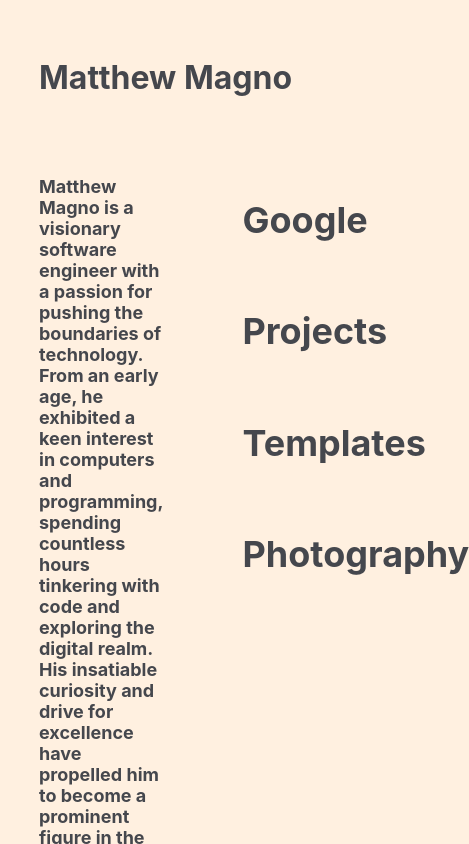
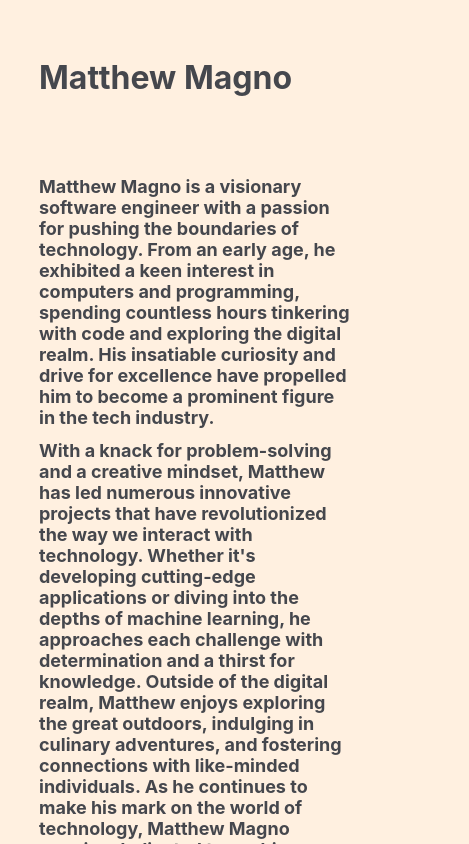
Before and after one commit to MatthewMagno/matthew-magno-website, a React (Create React App) app: page / in a window 390 px wide. Shown: the top 844 px of the page, 469 px wide, since content can reach past the window. Built offline with nearby package versions, Linux system fonts and the light colour scheme.

Commit message:
new changes

```diff
--- a/src/TestPages/Home.css
+++ b/src/TestPages/Home.css
@@ -67,3 +67,9 @@
   .button:hover {
     background-color: #FFA69E; /* Button background color on hover */
   }
+
+  @media screen and (max-width: 600px) {
+    .info {
+      flex-direction: column; /* Stack items vertically on small screens */
+    }
+  }
```
